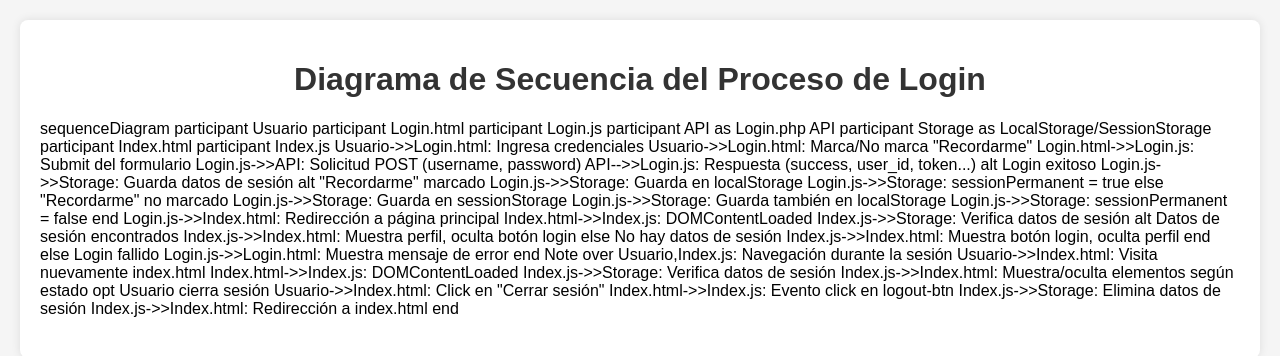
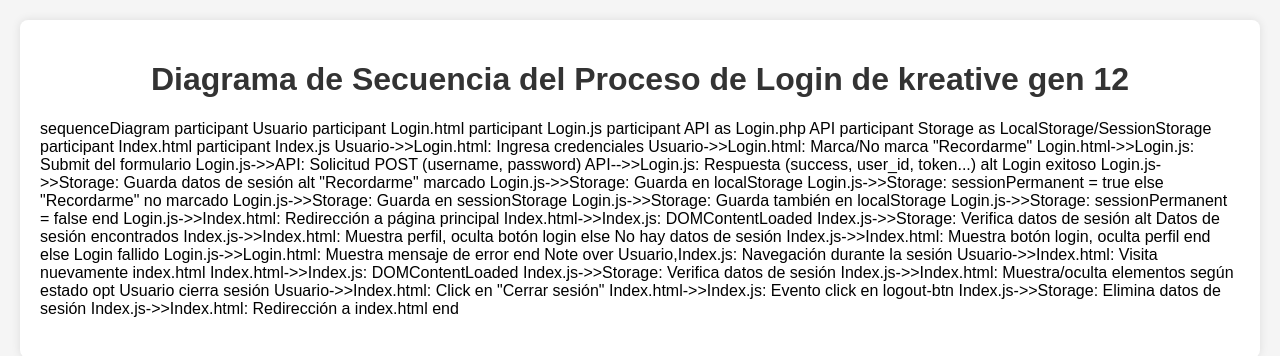
Before and after one commit to Morikunmev/DiagramaFlujoLoginSessionLocal.github.io, a plain HTML site: page index.html in a window 1280 px wide. Drawn offline with Linux system fonts and the light colour scheme; a script that the page names is missing.

Commit message:
Update index.html

```diff
--- a/index.html
+++ b/index.html
@@ -31,7 +31,7 @@
 </head>
 <body>
     <div class="container">
-        <h1>Diagrama de Secuencia del Proceso de Login</h1>
+        <h1>Diagrama de Secuencia del Proceso de Login de kreative gen 12</h1>
         <div class="mermaid">
             sequenceDiagram
                 participant Usuario
```
